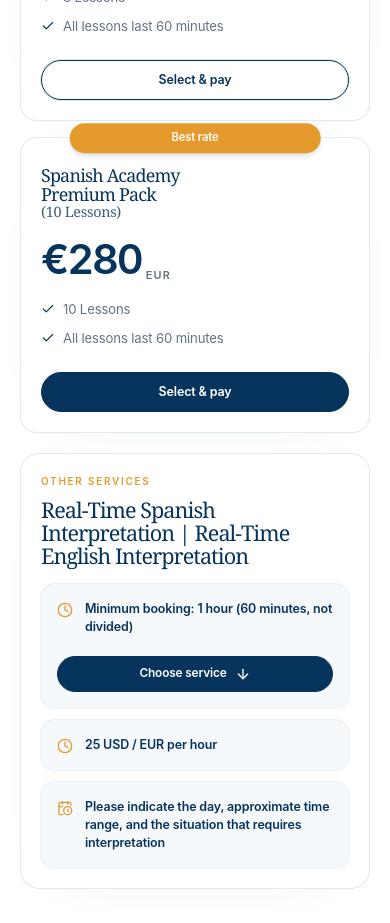
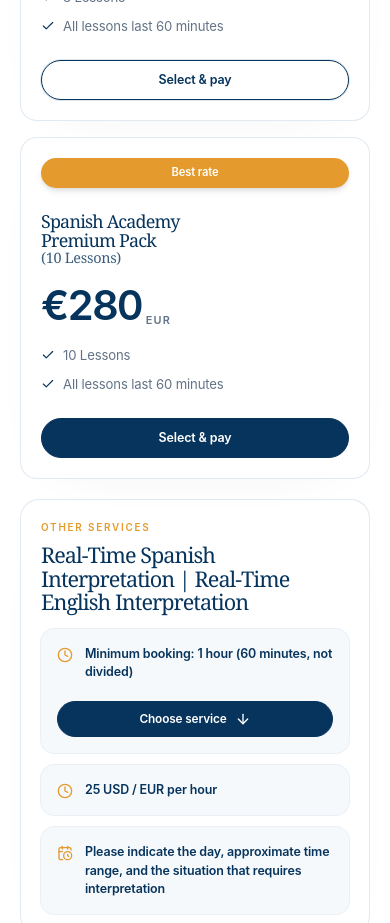
Before and after one commit to agustinbonavettimiotti/spanish-academy-complete-brief-fixed, a Next.js app: page / in a window 390 px wide. Shown: the part 6420-7343 px from the top of the page. Built offline with nearby package versions, Linux system fonts and the light colour scheme.

Commit message:
Update final website layout and content fixes

```diff
--- a/components/pricing.tsx
+++ b/components/pricing.tsx
@@ -132,7 +132,7 @@ export function Pricing() {
                     }`}
                   >
                     {card.popular && (
-                      <div className="absolute left-1/2 top-0 z-50 w-[72%] -translate-x-1/2 -translate-y-1/2 rounded-full bg-accent py-1.5 text-center text-[0.7rem] font-semibold text-white shadow-md transition-transform duration-300 group-hover:scale-[1.05]">
+                      <div className="mb-4 w-full rounded-full bg-accent py-1.5 text-center text-[0.7rem] font-semibold text-white shadow-md md:absolute md:left-1/2 md:top-0 md:z-50 md:mb-0 md:w-[72%] md:-translate-x-1/2 md:-translate-y-1/2 md:transition-transform md:duration-300 md:group-hover:scale-[1.05]">
                         {t("pricing.best")}
                       </div>
                     )}
```
